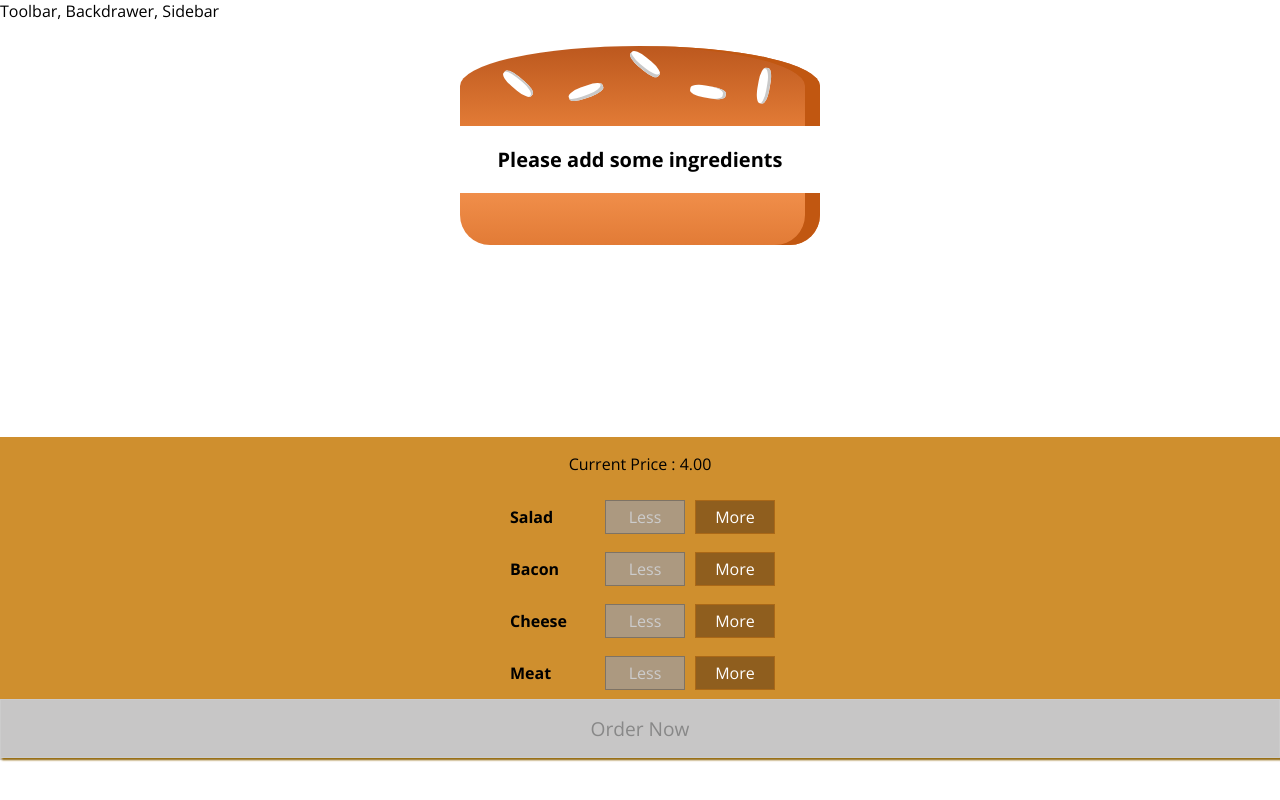
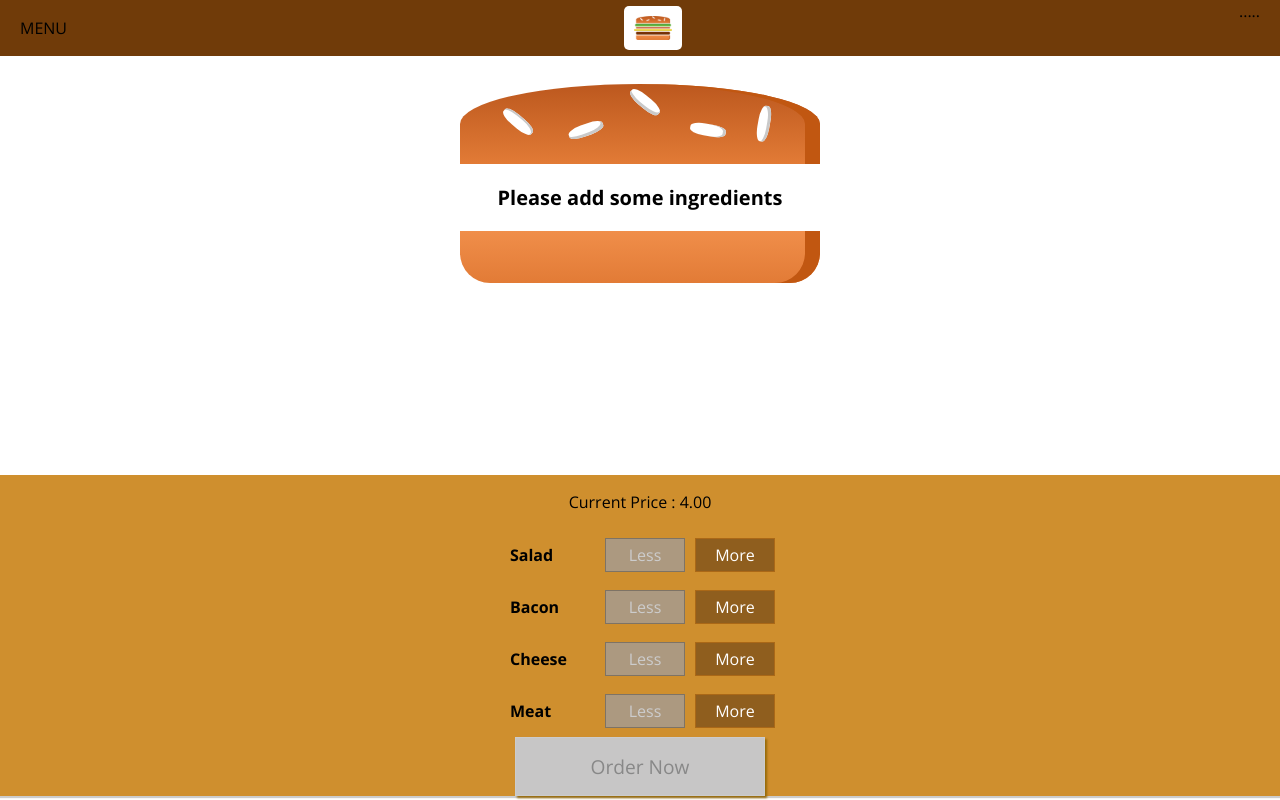
Before and after one commit to prakashbhanu372/burger-app, a React (Create React App) app: page / in a window 1280 px wide. Built offline with nearby package versions, Linux system fonts and the light colour scheme.

Commit message:
add logo,cancell and continue button,toolsbar

```diff
--- a/src/componenets/Burger/BuildControls/BuildControls.module.css
+++ b/src/componenets/Burger/BuildControls/BuildControls.module.css
@@ -16,6 +16,8 @@
   font-size: 1.2em;
   padding: 15px 30px;
   box-shadow: 2px 2px 2px #966909;
+  width: 250px;
+  margin: auto;
 }
 
 .OrderButton:hover,
--- a/src/componenets/Burger/OrderSummary/OrderSummary.js
+++ b/src/componenets/Burger/OrderSummary/OrderSummary.js
@@ -1,5 +1,5 @@
 import React from "react";
-
+import Button from "../../UI/Button/Button";
 const ordersummary = props => {
   const ordersummaryingredient = Object.keys(props.ingredients).map(igkey => {
     return (
@@ -12,12 +12,18 @@
   return (
     <React.Fragment>
       <p style={{ textAlign: "center" }}>
-        Current Price : {props.price.toFixed(2)}
+        <strong>Current Price : {props.price.toFixed(2)}</strong>
       </p>
       <h3>Your Order</h3>
       <p>A delicious buerger wuth following ingredients:</p>
       <ul>{ordersummaryingredient}</ul>
       <p>Continue to check?</p>
+      <Button btnType="Danger" clicked={props.purchasecancel}>
+        Cancell
+      </Button>
+      <Button btnType="Success" clicked={props.purchasecontinue}>
+        Continue
+      </Button>
     </React.Fragment>
   );
 };
--- a/src/componenets/Layout/Layout.js
+++ b/src/componenets/Layout/Layout.js
@@ -1,8 +1,9 @@
 import React from "react";
 import Classm from "./Layout.module.css";
+import Toolbar from "../Navigation/Toolbar/Toolbar";
 const layout = props => (
   <React.Fragment>
-    <div>Toolbar, Backdrawer, Sidebar</div>
+    <Toolbar />
     <main className={Classm.Container}>{props.children}</main>
   </React.Fragment>
 );
--- a/src/componenets/Layout/Layout.module.css
+++ b/src/componenets/Layout/Layout.module.css
@@ -1,3 +1,3 @@
 .Container {
-  margin-top: 15px;
+  margin-top: 75px;
 }
--- /dev/null
+++ b/src/componenets/Logo/Logo.js
@@ -0,0 +1,11 @@
+import React from "react";
+import styles from "./Logo.module.css";
+import logoimg from "../../assets/images/burger-logo.png";
+
+const logo = props => (
+  <div className={styles.Logo}>
+    <img src={logoimg} alt="Burger logo" />
+  </div>
+);
+
+export default logo;
--- /dev/null
+++ b/src/componenets/Logo/Logo.module.css
@@ -0,0 +1,11 @@
+.Logo {
+  background-color: white;
+  padding: 10px;
+  height: 80%;
+  box-sizing: border-box;
+  border-radius: 5px;
+}
+
+.Logo img {
+  height: 100%;
+}
--- /dev/null
+++ b/src/componenets/Navigation/Toolbar/Toolbar.js
@@ -0,0 +1,13 @@
+import React from "react";
+
+import styles from "./Toolbar.module.css";
+import Logo from "../../Logo/Logo";
+
+const toolbar = () => (
+  <header className={styles.Toolbar}>
+    <div>MENU</div>
+    <Logo />
+    <nav>.....</nav>
+  </header>
+);
+export default toolbar;
--- /dev/null
+++ b/src/componenets/Navigation/Toolbar/Toolbar.module.css
@@ -0,0 +1,17 @@
+.Toolbar {
+  height: 56px;
+  width: 100%;
+  position: fixed;
+  top: 0;
+  left: 0;
+  background-color: #703b09;
+  display: flex;
+  justify-content: space-between;
+  align-items: center;
+  padding: 0 20px;
+  box-sizing: border-box;
+  z-index: 90;
+}
+.Toolbar nav {
+  height: 100%;
+}
--- /dev/null
+++ b/src/componenets/UI/Button/Button.js
@@ -0,0 +1,14 @@
+import React from "react";
+
+import styles from "./Button.module.css";
+
+const button = props => (
+  <button
+    className={[styles.Button, styles[props.btnType]].join(" ")}
+    onClick={props.clicked}
+  >
+    {props.children}
+  </button>
+);
+
+export default button;
--- /dev/null
+++ b/src/componenets/UI/Button/Button.module.css
@@ -0,0 +1,24 @@
+.Button {
+  background-color: transparent;
+  border: none;
+  color: white;
+  outline: none;
+  cursor: pointer;
+  font: inherit;
+  padding: 10px;
+  margin: 10px;
+  font-weight: bold;
+}
+
+.Button:first-of-type {
+  margin-left: 0;
+  padding-left: 0;
+}
+
+.Success {
+  color: #5c9210;
+}
+
+.Danger {
+  color: #944317;
+}
--- a/src/containers/BurgerBuilder/BurgerBuilder.js
+++ b/src/containers/BurgerBuilder/BurgerBuilder.js
@@ -68,6 +68,9 @@
   closedBackdrop = () => {
     this.setState({ purchasing: false });
   };
+  handlerContinuepurchase = () => {
+    alert("You Continue");
+  };
   render() {
     const disableInfo = {
       ...this.state.ingredients
@@ -81,6 +84,8 @@
           <OrderSummary
             ingredients={this.state.ingredients}
             price={this.state.totalPrice}
+            purchasecancel={this.closedBackdrop}
+            purchasecontinue={this.handlerContinuepurchase}
           />
         </Modal>
         <Burger ingredients={this.state.ingredients} />
```
Also changed, not shown: src/assets/images/burger-logo.png (added).
